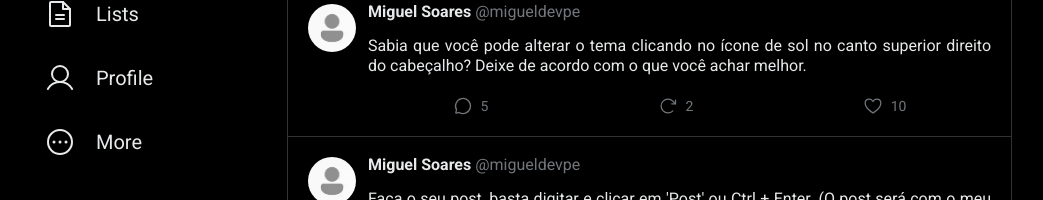
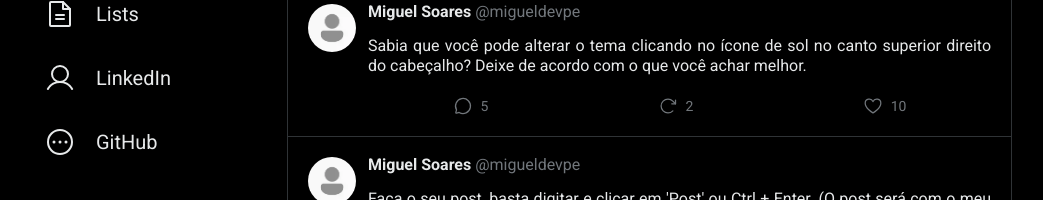
Before and after one commit to migueldevpe/twitterclone, a React (Vite) app in the folder x-ui/: page / in a window 1280 px wide. Shown: the part 422-622 px from the top of the page, without its empty margins (128-1171 px from the left). Built offline with nearby package versions, Linux system fonts and the light colour scheme.

Commit message:
correção SEO

```diff
--- a/x-ui/src/components/Sidebar.tsx
+++ b/x-ui/src/components/Sidebar.tsx
@@ -38,11 +38,11 @@ export default function Sidebar() {
               </a>
               <a href="https://br.linkedin.com/in/miguelsoaresabs" target='_blank' rel='noreferrer'>
                 <User />
-                <span>Profile</span>
+                <span>LinkedIn</span>
               </a>
               <a href="https://github.com/migueldevpe" target='_blank' rel='noreferrer'>
                 <DotsThreeCircle />
-                <span>More</span>
+                <span>GitHub</span>
               </a>
             </nav>
 
```
